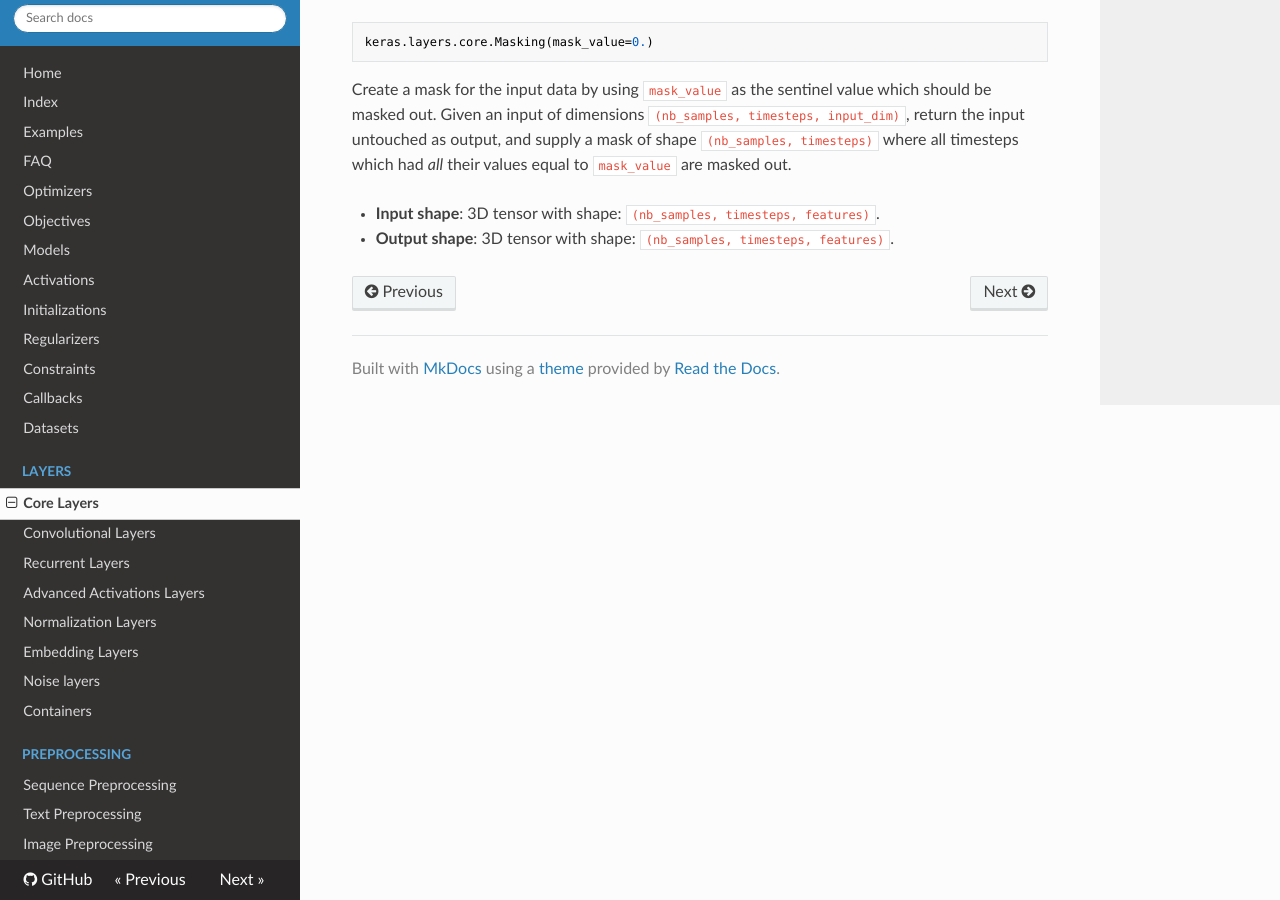
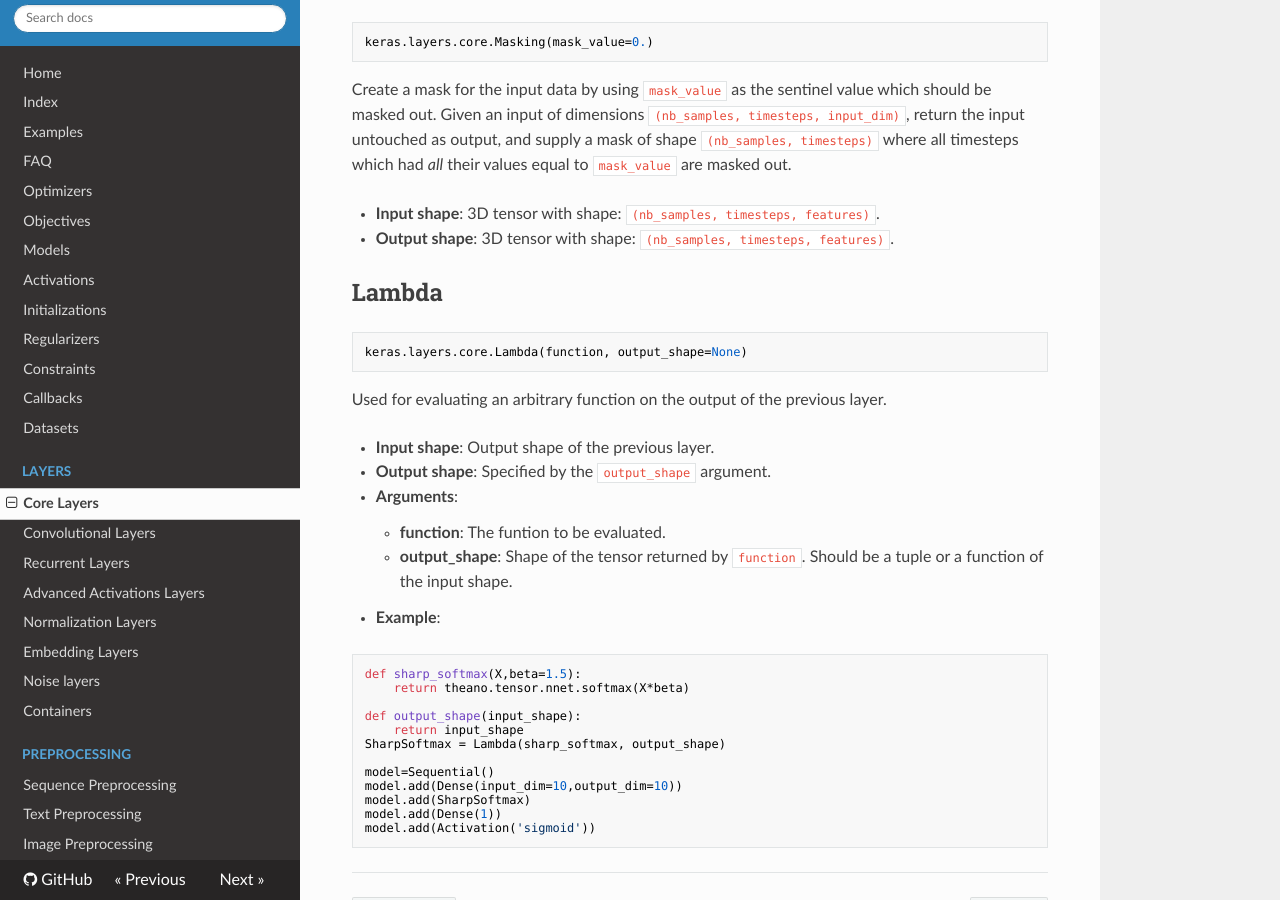
Before and after one commit to Tusespifump1o/keras, an MkDocs documentation site: the page built from docs/sources/layers/core.md, in a window 1280 px wide and 900 px high, scrolled down 8145 px. Built offline with MkDocs 1.6.1, drawn with Linux system fonts in a browser that asks for light colours; nearby versions of some CDN libraries; old or Windows-style settings are respelled for this version of MkDocs.

Commit message:
Added documentation for Lambda layer with example

````diff
--- a/docs/sources/layers/core.md
+++ b/docs/sources/layers/core.md
@@ -374,3 +374,37 @@ Given an input of dimensions `(nb_samples, timesteps, input_dim)`, return the in
 - __Input shape__: 3D tensor with shape: `(nb_samples, timesteps, features)`.
 
 - __Output shape__: 3D tensor with shape: `(nb_samples, timesteps, features)`.
+
+## Lambda
+```python
+keras.layers.core.Lambda(function, output_shape=None)
+```
+
+Used for evaluating an arbitrary function on the output of the previous layer.
+
+- __Input shape__: Output shape of the previous layer.
+
+- __Output shape__: Specified by the `output_shape` argument.
+
+- __Arguments__:
+
+    - __function__: The funtion to be evaluated.
+    - __output_shape__: Shape of the tensor returned by `function`. Should be a tuple or a function of the input shape.
+
+- __Example__:
+
+```python
+def sharp_softmax(X,beta=1.5):
+    return theano.tensor.nnet.softmax(X*beta)
+
+def output_shape(input_shape):
+    return input_shape
+SharpSoftmax = Lambda(sharp_softmax, output_shape)
+
+model=Sequential()
+model.add(Dense(input_dim=10,output_dim=10))
+model.add(SharpSoftmax)
+model.add(Dense(1))
+model.add(Activation('sigmoid'))
+```
+---
````
